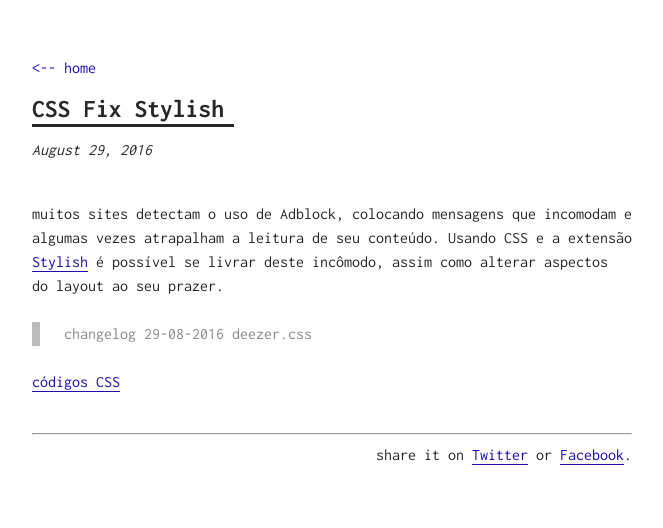
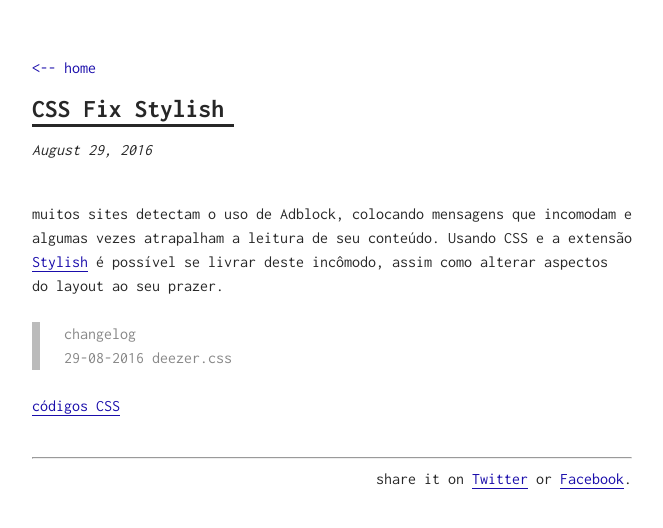
Before and after one commit to h01000110/h01000110.github.io, a Jekyll site: the page built from _posts/2016-08-29-css-fix-stylish.md, in a window 1280 px wide. Shown: the top 528 px of the page, without its empty margins (308-971 px from the left). Built offline with Jekyll 4.4.1, drawn with Linux system fonts in a browser that asks for light colours.

```diff
--- a/_posts/2016-08-29-css-fix-stylish.md
+++ b/_posts/2016-08-29-css-fix-stylish.md
@@ -7,7 +7,7 @@ keywords: "css, web"
 
 muitos sites detectam o uso de Adblock, colocando mensagens que incomodam e algumas vezes atrapalham a leitura de seu conteúdo. Usando CSS e a extensão [Stylish](https://userstyles.org/) é possível se livrar deste incômodo, assim como alterar aspectos do layout ao seu prazer.
 
-> changelog
-> 29-08-2016 deezer.css
+> changelog <br>
+29-08-2016 deezer.css
 
 [códigos CSS](https://github.com/h01000110/css-fix-stylish)
```
